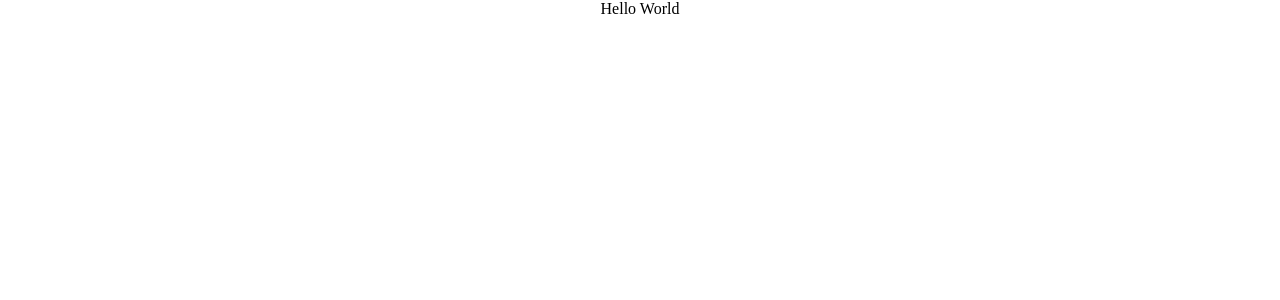
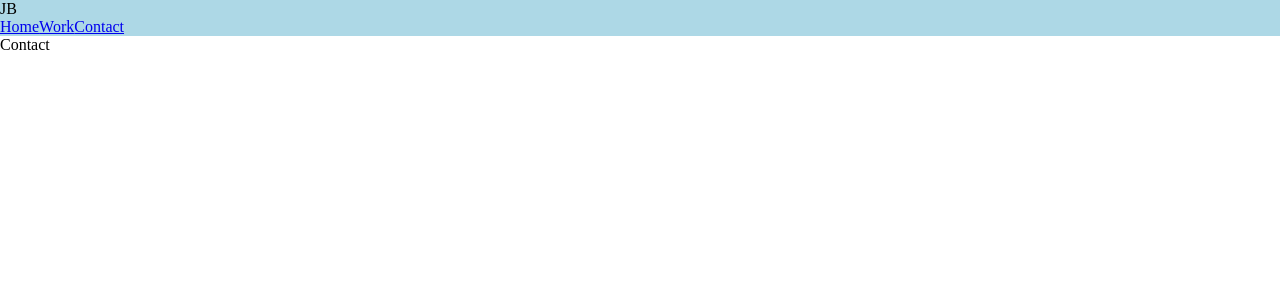
Before and after one commit to jacobbroughton/Portfolio-Heroku, a React (Create React App) app in the folder client/: page /contact in a window 1280 px wide. Shown: the top 300 px of the page. Built offline with nearby package versions, Linux system fonts and the light colour scheme.

Commit message:
routes made

```diff
--- a/client/src/App.js
+++ b/client/src/App.js
@@ -1,11 +1,23 @@
 import React from 'react';
 import './App.css';
+import { BrowserRouter as Router, Switch, Route } from "react-router-dom"
+import NavBar from "./components/Navbar"
+import Home from "./components/Home"
+import Work from "./components/Work"
+import Contact from "./components/Contact"
 
 function App() {
   return (
-    <div className="App">
-      Hello World
-    </div>
+    <Router>
+      <div className="App"></div>
+      <NavBar/>
+      <Switch>
+        <Route path="/" exact component={Home} />
+        <Route path="/work" component={Work} />
+        <Route path="/contact" component={Contact} />
+      </Switch>
+
+    </Router>
   );
 }
 
--- /dev/null
+++ b/client/src/components/Contact.js
@@ -0,0 +1,13 @@
+import React, { Component } from 'react'
+
+class Contact extends Component {
+    render() {
+        return (
+            <div>
+                Contact
+            </div>
+        )
+    }
+}
+
+export default Contact
--- /dev/null
+++ b/client/src/components/Home.js
@@ -0,0 +1,14 @@
+import React, { Component } from 'react'
+
+ class Home extends Component {
+    render() {
+        return (
+            <div>
+                Home
+            </div>
+        )
+    }
+}
+
+
+export default Home;
--- /dev/null
+++ b/client/src/components/Navbar.js
@@ -0,0 +1,40 @@
+import React, { Component } from 'react'
+import styled from "styled-components"
+import {Link} from "react-router-dom"
+
+ class Navbar extends Component {
+    render() {
+        return (
+            <div>
+                <MotherDiv>
+                    <NameColumn>
+                        <NameDiv>JB</NameDiv>
+                    </NameColumn>
+                    <NavigationColumn>
+                        <LinksDiv>
+                            <Link to="/">Home</Link>
+                            <Link to="/Work">Work</Link>
+                            <Link to="/contact">Contact</Link>
+                        </LinksDiv>
+                    </NavigationColumn>
+                </MotherDiv>
+            </div>
+        )
+    }
+}
+
+export default Navbar;
+
+const MotherDiv = styled.div`
+    width: 100%;
+    background-color: lightblue;
+    max-height: 55px;
+`
+
+const NameColumn = styled.div``
+
+const NameDiv = styled.div``
+
+const NavigationColumn = styled.div``
+
+const LinksDiv = styled.div``
--- /dev/null
+++ b/client/src/components/Work.js
@@ -0,0 +1,13 @@
+import React, { Component } from 'react'
+
+ class Work extends Component {
+    render() {
+        return (
+            <div>
+                Work
+            </div>
+        )
+    }
+}
+
+export default Work;
--- a/package.json
+++ b/package.json
@@ -24,6 +24,7 @@
   "dependencies": {
     "concurrently": "^4.1.2",
     "express": "^4.17.1",
-    "react-router-dom": "^5.0.1"
+    "react-router-dom": "^5.0.1",
+    "styled-components": "^4.3.2"
   }
 }
```
Also changed, not shown: 2 other files (tests, documents, lock files or other folders).
